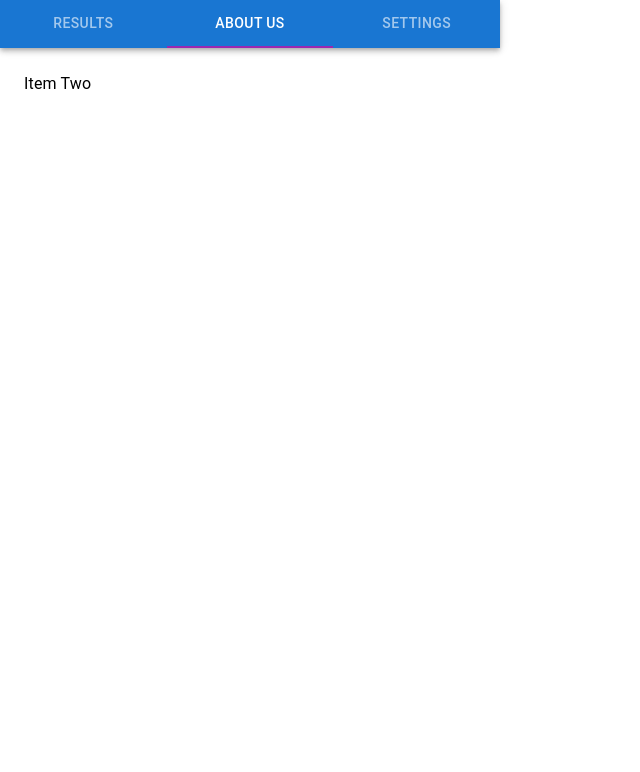
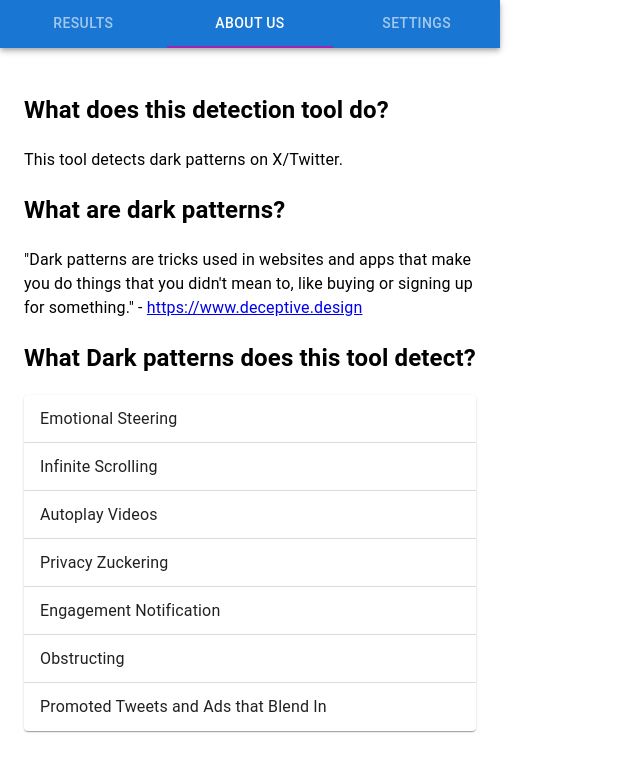
Before and after one commit to JaraR/DarkPatternDetector, a React (Create React App) app in the folder frontend/: page / in a window 1280 px wide. Both pictures are taken after a click on the tab "ABOUT US". Shown: the top 772 px of the page, without its empty margins (0-640 px from the left). Built offline with nearby package versions, Linux system fonts and the light colour scheme.

Commit message:
Refactored Navbar and AboutUs.

```diff
--- a/frontend/src/App.js
+++ b/frontend/src/App.js
@@ -1,6 +1,6 @@
 import React from "react";
 import { BrowserRouter as Router, Route, Routes } from "react-router-dom";
-import NavTabs from "./components/NavTabs"
+import NavTabs from './components/NavTabs'
 import './App.css';
 
 function App() {
--- /dev/null
+++ b/frontend/src/components/AccordionAboutUs.js
@@ -0,0 +1,120 @@
+import * as React from 'react';
+import Accordion from '@mui/material/Accordion';
+import AccordionSummary from '@mui/material/AccordionSummary';
+import AccordionDetails from '@mui/material/AccordionDetails';
+import Typography from '@mui/material/Typography';
+// import ArrowDownwardIcon from '@mui/icons-material/ArrowDownward';
+// import ArrowDropDownIcon from '@mui/icons-material/ArrowDropDown';
+
+export default function AccordionExpandIcon() {
+  return (
+    <div>
+        <h2>What Dark patterns does this tool detect?</h2>
+        <Accordion>
+            <AccordionSummary
+                // expandIcon={<ArrowDownwardIcon />}
+                // aria-controls="panel1-content"
+                // id="panel1-header"
+            >
+                <Typography>Emotional Steering</Typography>
+            </AccordionSummary>
+            <AccordionDetails>
+                <Typography>
+                Lorem ipsum dolor sit amet, consectetur adipiscing elit. Suspendisse
+                malesuada lacus ex, sit amet blandit leo lobortis eget.
+                </Typography>
+            </AccordionDetails>
+        </Accordion>
+        <Accordion>
+            <AccordionSummary
+                // expandIcon={<ArrowDropDownIcon />}
+                // aria-controls="panel2-content"
+                // id="panel2-header"
+            >
+                <Typography>Infinite Scrolling</Typography>
+            </AccordionSummary>
+            <AccordionDetails>
+                <Typography>
+                Lorem ipsum dolor sit amet, consectetur adipiscing elit. Suspendisse
+                malesuada lacus ex, sit amet blandit leo lobortis eget.
+                </Typography>
+            </AccordionDetails>
+        </Accordion>
+        <Accordion>
+            <AccordionSummary
+                // expandIcon={<ArrowDownwardIcon />}
+                // aria-controls="panel1-content"
+                // id="panel1-header"
+            >
+                <Typography>Autoplay Videos</Typography>
+            </AccordionSummary>
+            <AccordionDetails>
+                <Typography>
+                Lorem ipsum dolor sit amet, consectetur adipiscing elit. Suspendisse
+                malesuada lacus ex, sit amet blandit leo lobortis eget.
+                </Typography>
+            </AccordionDetails>
+        </Accordion>
+        <Accordion>
+            <AccordionSummary
+                // expandIcon={<ArrowDownwardIcon />}
+                // aria-controls="panel1-content"
+                // id="panel1-header"
+            >
+                <Typography>Privacy Zuckering</Typography>
+            </AccordionSummary>
+            <AccordionDetails>
+                <Typography>
+                Lorem ipsum dolor sit amet, consectetur adipiscing elit. Suspendisse
+                malesuada lacus ex, sit amet blandit leo lobortis eget.
+                </Typography>
+            </AccordionDetails>
+        </Accordion>
+        <Accordion>
+            <AccordionSummary
+                // expandIcon={<ArrowDownwardIcon />}
+                // aria-controls="panel1-content"
+                // id="panel1-header"
+            >
+                <Typography>Engagement Notification</Typography>
+            </AccordionSummary>
+            <AccordionDetails>
+                <Typography>
+                Lorem ipsum dolor sit amet, consectetur adipiscing elit. Suspendisse
+                malesuada lacus ex, sit amet blandit leo lobortis eget.
+                </Typography>
+            </AccordionDetails>
+        </Accordion>
+        <Accordion>
+            <AccordionSummary
+                // expandIcon={<ArrowDownwardIcon />}
+                // aria-controls="panel1-content"
+                // id="panel1-header"
+            >
+                <Typography>Obstructing</Typography>
+            </AccordionSummary>
+            <AccordionDetails>
+                <Typography>
+                Lorem ipsum dolor sit amet, consectetur adipiscing elit. Suspendisse
+                malesuada lacus ex, sit amet blandit leo lobortis eget.
+                </Typography>
+            </AccordionDetails>
+        </Accordion>
+        <Accordion>
+            <AccordionSummary
+                // expandIcon={<ArrowDownwardIcon />}
+                // aria-controls="panel1-content"
+                // id="panel1-header"
+            >
+                <Typography>Promoted Tweets and Ads that Blend In</Typography>
+            </AccordionSummary>
+            <AccordionDetails>
+                <Typography>
+                Lorem ipsum dolor sit amet, consectetur adipiscing elit. Suspendisse
+                malesuada lacus ex, sit amet blandit leo lobortis eget.
+                </Typography>
+            </AccordionDetails>
+        </Accordion>
+    </div>
+  );
+}
--- a/frontend/src/components/NavTabs.js
+++ b/frontend/src/components/NavTabs.js
@@ -6,6 +6,7 @@ import Tabs from '@mui/material/Tabs';
 import Tab from '@mui/material/Tab';
 import Typography from '@mui/material/Typography';
 import Box from '@mui/material/Box';
+import AccordionAboutUs from './AccordionAboutUs';
 
 function TabPanel(props) {
   const { children, value, index, ...other } = props;
@@ -68,7 +69,18 @@ export default function FullWidthTabs() {
         Item One
       </TabPanel>
       <TabPanel value={value} index={1} dir={theme.direction}>
-        Item Two
+        <section>
+          <div>
+            <h2>What does this detection tool do?</h2>
+            <p>This tool detects dark patterns on X/Twitter.</p>
+          </div>
+          <div>
+            <h2>What are dark patterns?</h2>
+            <p className="font-change">"Dark patterns are tricks used in websites and apps that make you do things that you didn't mean to,
+              like buying or signing up for something." - <a href="https://www.deceptive.design">https://www.deceptive.design</a></p>
+          </div>
+          <AccordionAboutUs />
+        </section>
       </TabPanel>
       <TabPanel value={value} index={2} dir={theme.direction}>
         Item Three
```
